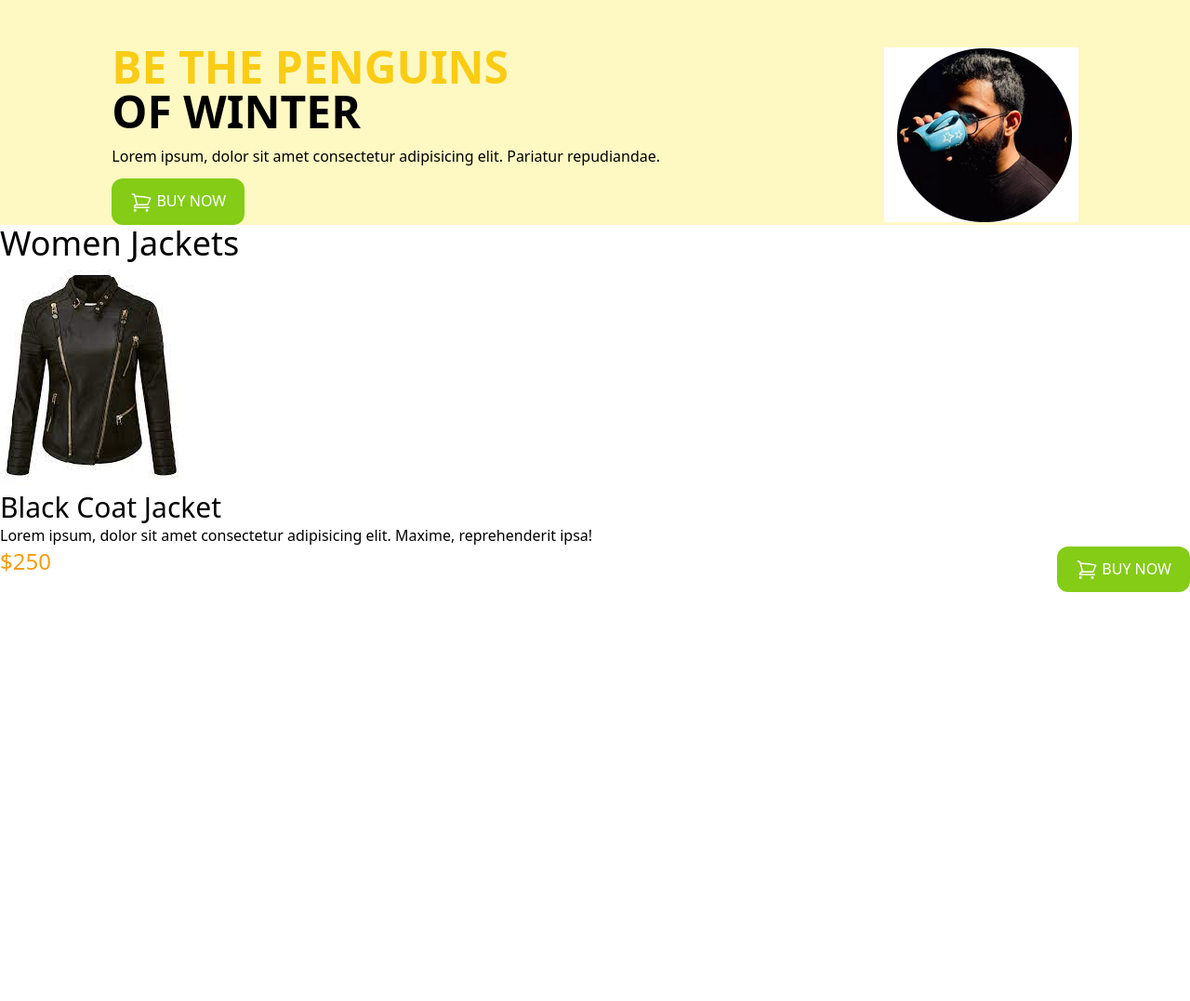
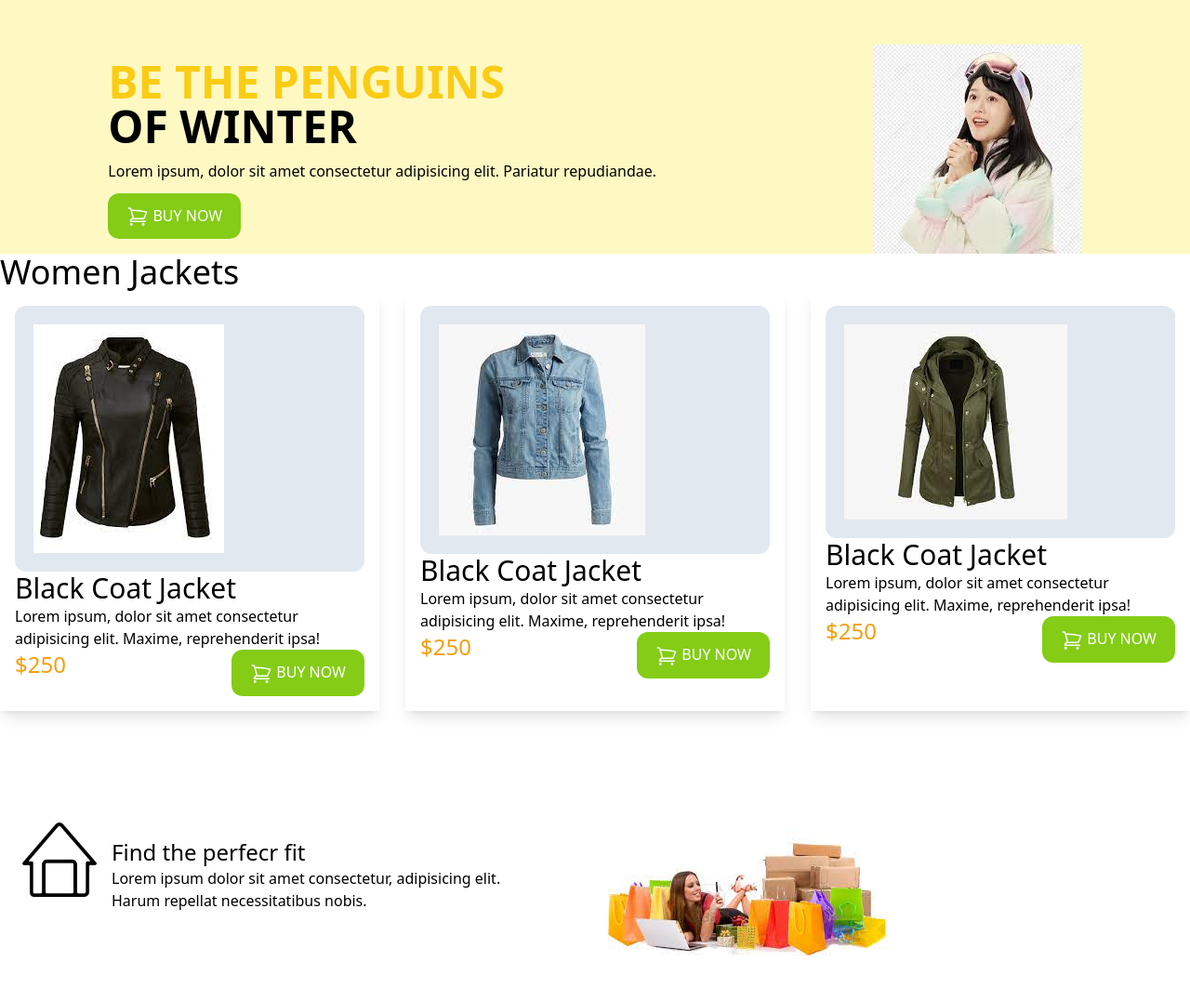
Before and after one commit to molionkist/Penguin-Fashion, a plain HTML site: page index.html in a window 1280 px wide. Shown: the whole page at 93% size. Before the commit the page ends 800 px from the top, so only its background shows below. Drawn offline with nearby package versions, Linux system fonts and the light colour scheme.

Commit message:
fully done

```diff
--- a/index.html
+++ b/index.html
@@ -42,18 +42,64 @@
                     Buy now</button>
             </div>
             <div>
-                <img src="profile.PNG" alt="">
+                <img src="profile.jpg" alt="">
             </div>
 
         </section>
 
     </header>
-    <main>
-        <section>
+    <main class="container-mx-auto">
+        <section class="pb-24">
             <h2 class="text-4xl text-bold">Women Jackets</h2>
-            <div>
-                <div>
-                    <img src="woman jac 1.jpg" alt="">
+            <div class="grid md:grid-cols-2 lg:grid-cols-3 gap-7">
+                <div class="p-4 shadow-lg">
+                    <div class="p-5 bg-slate-200 rounded-xl">
+                        <img src="woman jac 1.jpg" alt="">
+
+                    </div>
+
+                    <h3 class="text-3xl text-semibold">Black Coat Jacket</h3>
+                    <p>Lorem ipsum, dolor sit amet consectetur adipisicing elit. Maxime, reprehenderit ipsa!</p>
+                    <div class="flex justify-between">
+                        <h2 class="text-2xl text-bold text-price ">$250</h2>
+                        <button class="uppercase bg-lime-500 py-3 px-5 text-bold text-white rounded-xl"><svg
+                                xmlns="http://www.w3.org/2000/svg" fill="none" viewBox="0 0 24 24" stroke-width="1.5"
+                                stroke="currentColor" class="w-6 h-6 inline">
+                                <path stroke-linecap="round" stroke-linejoin="round"
+                                    d="M2.25 3h1.386c.51 0 .955.343 1.087.835l.383 1.437M7.5 14.25a3 3 0 00-3 3h15.75m-12.75-3h11.218c1.121-2.3 2.1-4.684 2.924-7.138a60.114 60.114 0 00-16.536-1.84M7.5 14.25L5.106 5.272M6 20.25a.75.75 0 11-1.5 0 .75.75 0 011.5 0zm12.75 0a.75.75 0 11-1.5 0 .75.75 0 011.5 0z" />
+                            </svg>
+
+                            Buy now</button>
+
+                    </div>
+                </div>
+                <div class="p-4 shadow-lg">
+                    <div class="p-5 bg-slate-200 rounded-xl">
+                        <img src="woman jac 2.jpg" alt="">
+
+                    </div>
+
+                    <h3 class="text-3xl text-semibold">Black Coat Jacket</h3>
+                    <p>Lorem ipsum, dolor sit amet consectetur adipisicing elit. Maxime, reprehenderit ipsa!</p>
+                    <div class="flex justify-between">
+                        <h2 class="text-2xl text-bold text-price ">$250</h2>
+                        <button class="uppercase bg-lime-500 py-3 px-5 text-bold text-white rounded-xl"><svg
+                                xmlns="http://www.w3.org/2000/svg" fill="none" viewBox="0 0 24 24" stroke-width="1.5"
+                                stroke="currentColor" class="w-6 h-6 inline">
+                                <path stroke-linecap="round" stroke-linejoin="round"
+                                    d="M2.25 3h1.386c.51 0 .955.343 1.087.835l.383 1.437M7.5 14.25a3 3 0 00-3 3h15.75m-12.75-3h11.218c1.121-2.3 2.1-4.684 2.924-7.138a60.114 60.114 0 00-16.536-1.84M7.5 14.25L5.106 5.272M6 20.25a.75.75 0 11-1.5 0 .75.75 0 011.5 0zm12.75 0a.75.75 0 11-1.5 0 .75.75 0 011.5 0z" />
+                            </svg>
+
+                            Buy now</button>
+
+                    </div>
+                </div>
+                <div class="p-4 shadow-lg">
+                    <div class="p-5 bg-slate-200 rounded-xl">
+                        <img src="woman jac 3.jpg" alt="">
+
+                    </div>
+
                     <h3 class="text-3xl text-semibold">Black Coat Jacket</h3>
                     <p>Lorem ipsum, dolor sit amet consectetur adipisicing elit. Maxime, reprehenderit ipsa!</p>
                     <div class="flex justify-between">
@@ -73,6 +119,23 @@
             </div>
 
         </section>
+        <section>
+            <div class="grid grid-cols-2 gap-7">
+                <div class="rounded-lg flex bg-white p-6">
+                    <img class="w-20 h-20" src="home.png" alt="">
+                    <div class="m-4">
+                        <h2 class="text-2xl">Find the perfecr fit</h2>
+                        <p>Lorem ipsum dolor sit amet consectetur, adipisicing elit. Harum repellat necessitatibus
+                            nobis.</p>
+                    </div>
+
+                </div>
+                <div class="  row-span-3">
+                    <img src="shoppingg.jpg" alt="">
+                </div>
+
+            </div>
+        </section>
 
     </main>
 
```
Also changed, not shown: home.png (added), profile.PNG (deleted), profile.jpg (added), shoppingg.jpg (added).
